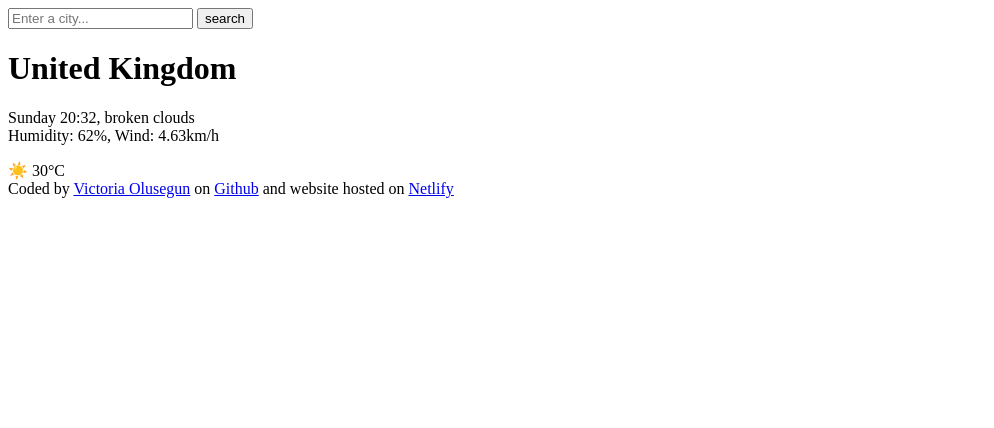
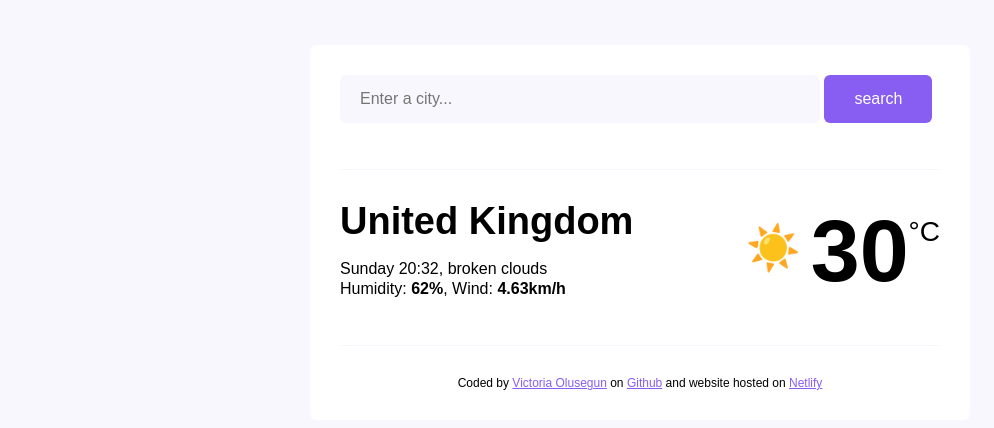
Before and after one commit to Vicko657/Outlook-App, a plain HTML site: page index.html in a window 1280 px wide. Shown: the whole page, without its empty margins (0-994 px from the left). Drawn offline with Linux system fonts and the light colour scheme; a web font is replaced by a local one.

Commit message:
Added CSS

```diff
--- a/index.html
+++ b/index.html
@@ -3,29 +3,46 @@
     <meta charset="UTF-8" />
     <meta name="viewport" content="width=device-width, initial-scale=1.0" />
     <title>Outlook App</title>
+    <link rel="stylesheet" href="src/style.css" type="text/css" />
+    <link rel="stylesheet" href="https://use.typekit.net/cgm7mfp.css" />
+    <link rel="stylesheet" href="https://use.typekit.net/cgm7mfp.css" />
   </head>
   <body>
+    <div class="weather-app">
       <header>
-      <form action="">
-        <input type="search" placeholder="Enter a city..." required />
-        <input type="submit" value="search" search />
+        <form class="search-form">
+          <input
+            type="search"
+            placeholder="Enter a city..."
+            class="search-form-input"
+            required
+          />
+          <input type="submit" value="search" class="search-form-button" />
         </form>
       </header>
       <main>
+        <div class="weather-app-data">
           <div>
-        <h1>United Kingdom</h1>
-        <p>
+            <h1 class="weather-app-city">United Kingdom</h1>
+            <p class="weather-app-details">
               Sunday 20:32, broken clouds
               <br />
-          Humidity: 62%, Wind: 4.63km/h
+              Humidity: <strong>62%</strong>, Wind: <strong>4.63km/h</strong>
             </p>
           </div>
-      <div>☀️ 30°C</div>
+          <div class="weather-app-temp-container">
+            <div class="weather-app-icon">☀️</div>
+            <div class="weather-app-temp">30</div>
+            <div class="weather-app-unit">°C</div>
+          </div>
+        </div>
       </main>
 
       <footer>
         Coded by
-      <a href="https://github.com/Vicko657" target="blank">Victoria Olusegun</a>
+        <a href="https://github.com/Vicko657" target="blank"
+          >Victoria Olusegun</a
+        >
         on
         <a href="https://github.com/Vicko657/Outlook-App" target="blank"
           >Github</a
@@ -33,5 +50,6 @@
         and website hosted on
         <a href="https://outlook-app.netlify.app/" target="blank">Netlify</a>
       </footer>
+    </div>
   </body>
 </html>
--- /dev/null
+++ b/src/style.css
@@ -0,0 +1,82 @@
+body {
+  background-color: #f9f7fe;
+  font-family: neue-haas-grotesk-display, sans-serif;
+}
+.weather-app {
+  background: white;
+  max-width: 600px;
+  margin: 45px auto;
+  padding: 30px;
+  border-radius: 6px;
+  box-shadow: 0 30px 50px rgba(65);
+}
+a {
+  color: #885df1;
+}
+
+header {
+  border-bottom: 1px solid #f9f7fe;
+  padding: 0 0 30px 0;
+}
+.search-form-input {
+  background-color: #f9f7fe;
+  border: none;
+  border-radius: 6px;
+  width: 80%;
+  font-size: 16px;
+  padding: 15px 20px;
+}
+
+.search-form-button {
+  background-color: #885df1;
+  border: none;
+  border-radius: 6px;
+  color: white;
+  font-size: 16px;
+  padding: 15px 30px;
+}
+footer {
+  border-top: 1px solid #f9f7fe;
+  padding: 30px 0 0 0;
+  text-align: center;
+  font-size: 12px;
+}
+main {
+  padding: 30px 0;
+}
+.weather-app-data {
+  display: flex;
+  justify-content: space-between;
+}
+.weather-app-data strong {
+  color: black;
+}
+.weather-app-city {
+  margin: 0;
+  font-size: 38px;
+  list-style: 48px;
+}
+.weather-app-details {
+  font-size: 16px;
+  line-height: 20px;
+}
+
+.weather-app-temp-container {
+  display: flex;
+}
+
+.weather-app-icon {
+  font-size: 44px;
+  margin-top: 22px;
+}
+
+.weather-app-temp {
+  font-size: 88px;
+  font-weight: bold;
+  margin-left: 10px;
+}
+
+.weather-app-unit {
+  margin-top: 16px;
+  font-size: 28px;
+}
```
Lines whose indentation alone changed are shown as unchanged.
